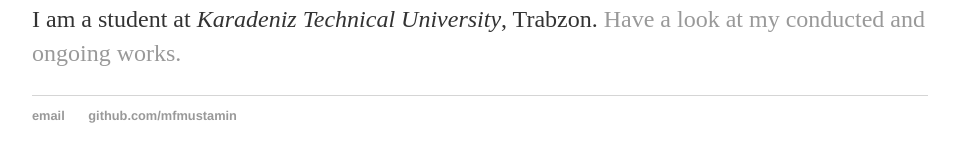
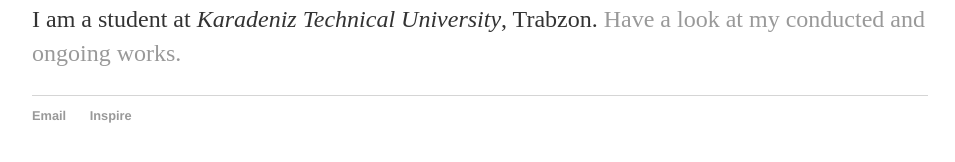
Before and after one commit to mfmustamin/mfmustamin.github.io, a Jekyll site: the page built from index.html, in a window 1280 px wide. Shown: the part 194-356 px from the top of the page, without its empty margins (160-1115 px from the left). Built offline with Jekyll 4.4.1, drawn with Linux system fonts in a browser that asks for light colours.

Commit message:
Update default.html

```diff
--- a/_layouts/default.html
+++ b/_layouts/default.html
@@ -23,8 +23,8 @@
 			</div><!-- /.container -->
 			<footer>
 	    		<ul>
-	        		<li><a href="mailto:mfmustamin@gmail.com">email</a></li>
-	        		<li><a href="https://github.com/mfmustamin">github.com/mfmustamin</a></li>
+	        		<li><a href="mailto:mfmustamin@gmail.com">Email</a></li>
+	        		<li><a href="https://inspirehep.net/authors/1788267">Inspire</a></li>
 				</ul>
 			</footer>
 		</body>
```
